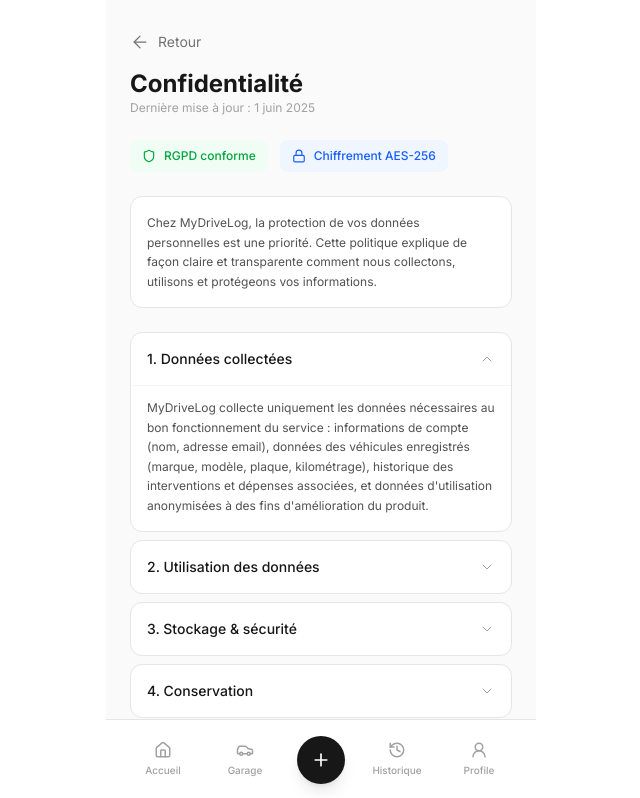
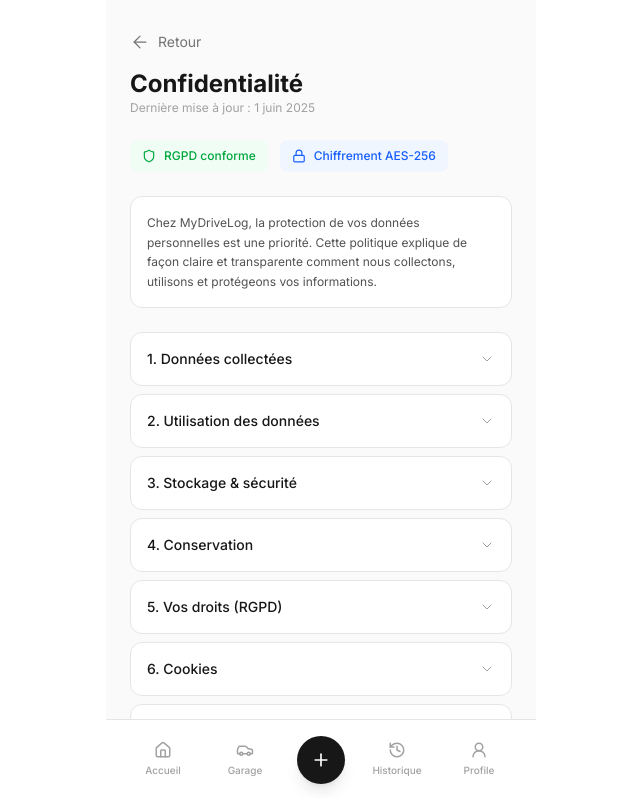
Before and after one commit to FlytziTv/MyDriveLog, a Next.js app: page /privacy in a window 1280 px wide. Shown: the top 798 px of the page, without its empty margins (319-959 px from the left). Built offline with nearby package versions, Linux system fonts and the light colour scheme.

Commit message:
feat: mettre à jour les types d'état pour les sections d'aide et de confidentialité

```diff
--- a/app/(support)/help/page.tsx
+++ b/app/(support)/help/page.tsx
@@ -31,7 +31,9 @@ const helpActions = [
 ];
 
 export default function Help() {
-  const [openHelpSection, setOpenHelpSection] = useState<number | null>(null);
+  const [openHelpSection, setOpenHelpSection] = useState<
+    string | number | null
+  >(null);
   const openSection = openHelpSection;
   const setOpenSection = setOpenHelpSection;
 
@@ -84,7 +86,8 @@ export default function Help() {
       {faqs.map((faq, index) => (
         <SectionProfile key={index} title={faq.category}>
           {faq.questions.map((question, i) => {
-            const open = openSection === i;
+            const uniqueId = `${index}-${i}`;
+            const open = openSection === uniqueId;
 
             return (
               <QuestionCard
@@ -93,7 +96,7 @@ export default function Help() {
                 content={question.a}
                 open={open}
                 setOpenSection={setOpenSection}
-                i={i}
+                i={uniqueId}
               />
             );
           })}
--- a/app/(support)/privacy/page.tsx
+++ b/app/(support)/privacy/page.tsx
@@ -20,9 +20,9 @@ const badges = [
 ];
 
 export default function Privacy() {
-  const [openPrivacySection, setOpenPrivacySection] = useState<number | null>(
-    0,
-  );
+  const [openPrivacySection, setOpenPrivacySection] = useState<
+    string | number | null
+  >(null);
   const openSection = openPrivacySection;
   const setOpenSection = setOpenPrivacySection;
 
--- a/types/index.ts
+++ b/types/index.ts
@@ -92,8 +92,8 @@ interface QuestionCardProps {
   title: string;
   content: string;
   open: boolean;
-  setOpenSection: (i: number | null) => void;
-  i: number;
+  setOpenSection: (id: string | number | null) => void;
+  i: string | number;
 }
 
 export type {
```
